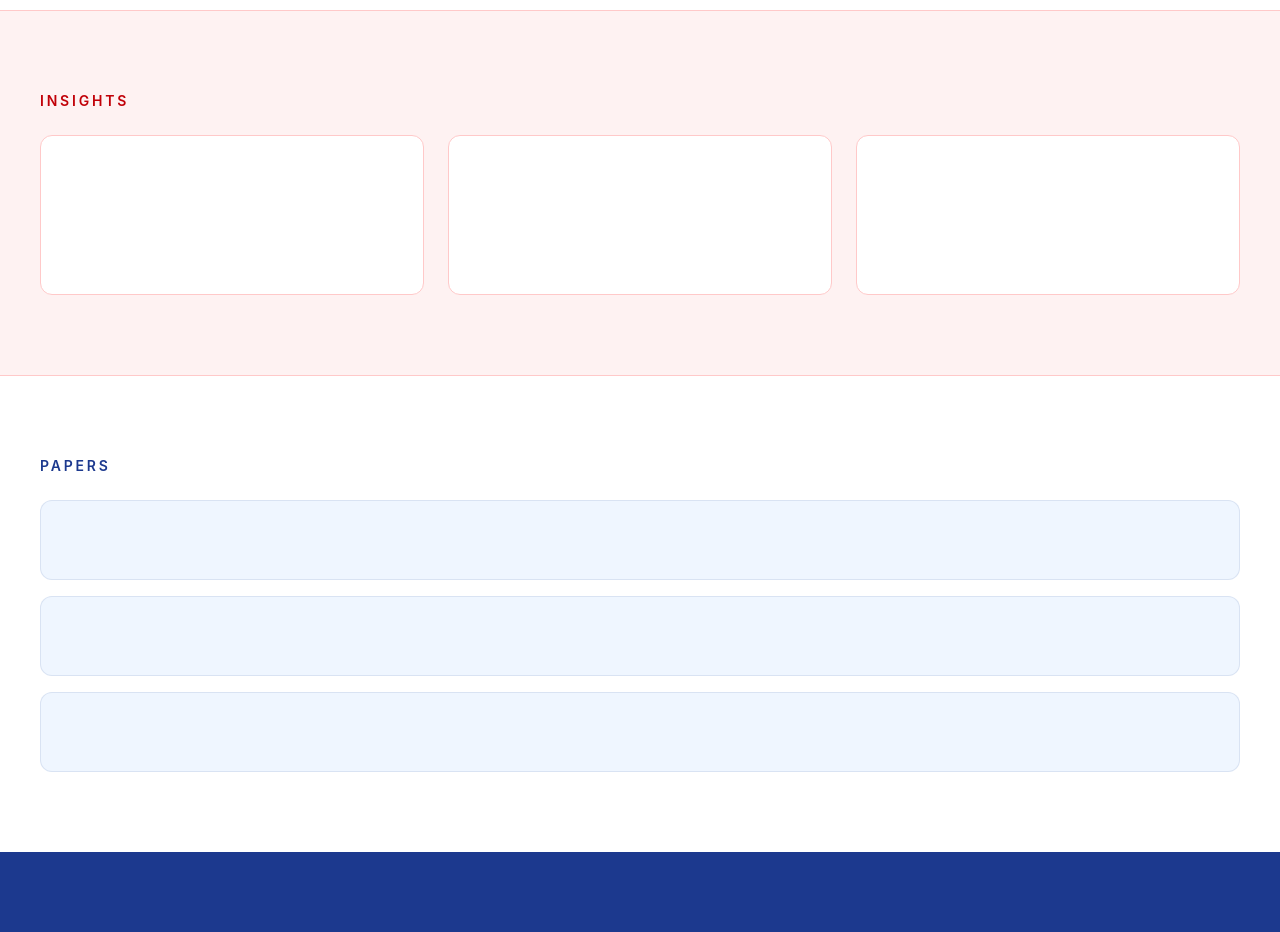
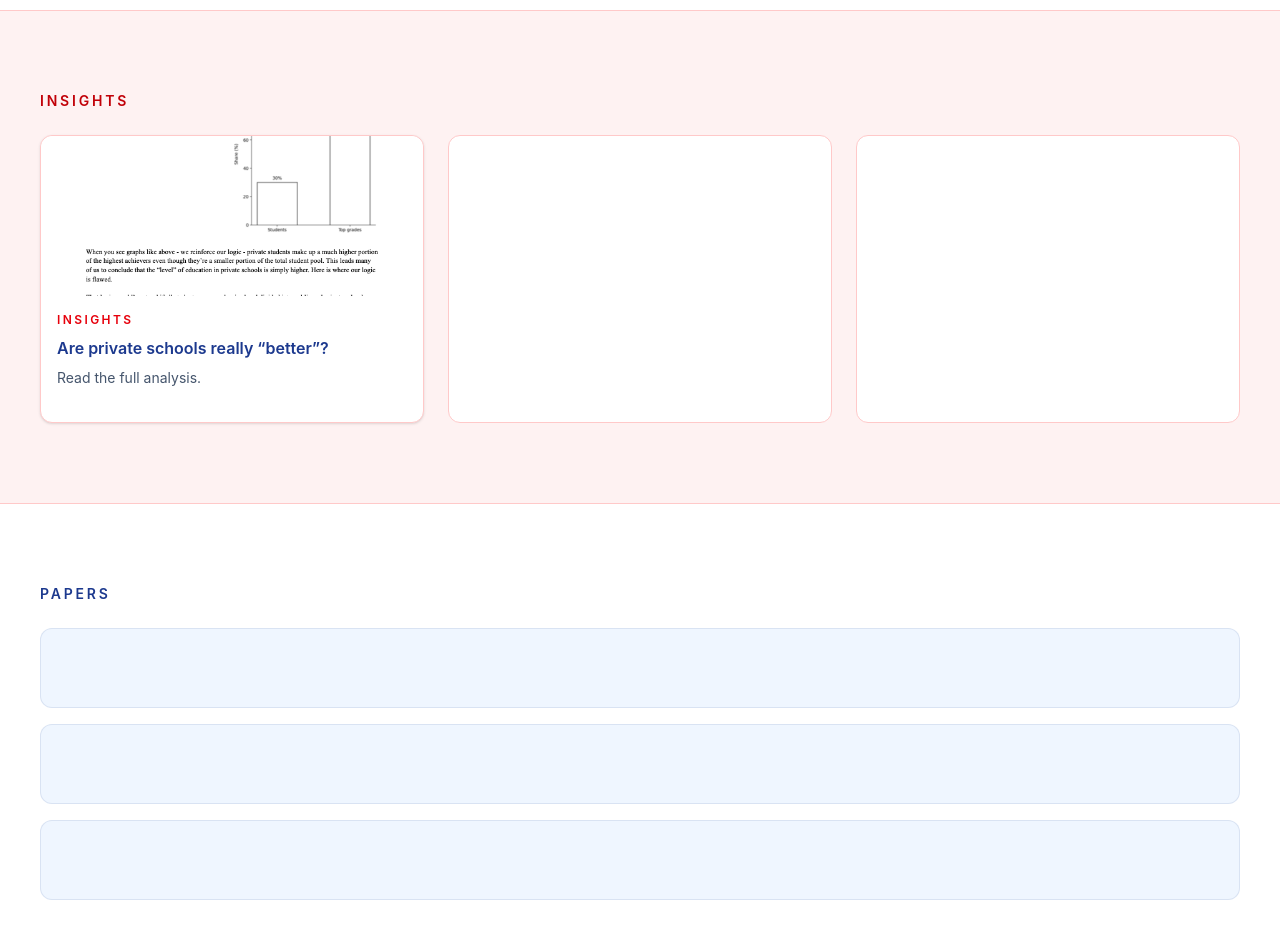
Before and after one commit to sgaut002/metrics-nepal-site, a React (Vite) app: page / in a window 1280 px wide. Shown: the part 1100-2032 px from the top of the page. Built offline with nearby package versions, Linux system fonts and the light colour scheme.

Commit message:
Add insights article page and card

```diff
--- a/src/App.jsx
+++ b/src/App.jsx
@@ -5,6 +5,83 @@ export default function MetricsNepalHomepage() {
     { label: "Papers", href: "#papers" },
     { label: "Careers", href: "#careers" },
   ];
+  const articlePath = "/insights/private-schools-better";
+  const article = {
+    title: 'Are private schools really “better”?',
+    paragraphs: [
+      'There’s a persistent narrative in Nepal that private schools are “better” than public or as we better know them, “government schools”. This is generally linked to visible educational outcomes - SEE pass rates, language proficiency, and standardized testing. But is this reflecting private schools or the students attending them?',
+      'When you see graphs like above - we reinforce our logic - private students make up a much higher portion of the highest achievers even though they’re a smaller portion of the total student pool. This leads many of us to conclude that the “level” of education in private schools is simply higher. Here is where our logic is flawed.',
+      'That logic would’ve stood if all students were randomized and divided into public and private school groups randomly. However, that’s not the case. We’ve repeatedly seen families with higher incomes, stronger educational backgrounds, and urban access enroll their children into private schools at a higher rate. These factors combined might independently affect student performance - outside of school choice.',
+      'This shows the observational gap largely reflects selection bias rather than school driven outcomes. Once we start digging a little bit deeper - we realize this isn’t binary either. There isn’t a single quality standard of a public or a private school. A private school in Achham won’t be the same as a private school in Pokhara, and a public school in Bajura won’t be the same as a public school in Kathmandu. The most visible examples are found in public school performances in dense urban centers compared to rural private schools.',
+      'This heterogeneity in schools, along with our previous understanding of student backgrounds leads us to fundamentally question assumptions we made at the beginning - the apparent “better” stature of private schools is now much less clear. When we make observational correlations, we overstate the value of any single factor, disregarding several other mechanisms.',
+      'The relevant question is not whether a school is public or private, but how much value it adds given the students it serves. Policies and decisions based solely on sectoral comparisons risk misidentifying the problem. Improving educational outcomes requires focusing on measurable quality and student-level progress, rather than broad institutional categories.',
+    ],
+  };
+  const isArticlePage =
+    typeof window !== "undefined" && window.location.pathname === articlePath;
+
+  if (isArticlePage) {
+    const articleNavItems = [
+      { label: "Home", href: "/" },
+      { label: "Insights", href: "/#insights" },
+      { label: "Contact", href: "mailto:contact@metricsnepal.com" },
+    ];
+
+    return (
+      <div className="min-h-screen bg-white text-slate-900">
+        <header className="sticky top-0 z-50 border-b border-blue-900/10 bg-white">
+          <div className="mx-auto flex max-w-7xl items-center justify-between px-6 py-4 lg:px-10">
+            <div className="flex items-center gap-3">
+              <a
+                href="https://metricsnepal.com"
+                className="flex items-center"
+                aria-label="Metrics Nepal home"
+              >
+                <img
+                  src="/logo.png"
+                  alt="Metrics Nepal"
+                  className="h-20 w-auto sm:h-24"
+                />
+              </a>
+            </div>
+
+            <nav className="flex flex-wrap items-center gap-6 text-xs sm:text-sm">
+              {articleNavItems.map((item) => (
+                <a
+                  key={item.label}
+                  href={item.href}
+                  className="text-sm font-medium text-blue-900 transition hover:text-red-600"
+                >
+                  {item.label}
+                </a>
+              ))}
+            </nav>
+          </div>
+        </header>
+
+        <main>
+          <section className="mx-auto max-w-4xl px-6 py-16 lg:px-10">
+            <div className="text-center text-sm font-semibold uppercase tracking-[0.2em] text-red-700">
+              Insights
+            </div>
+            <h1 className="mt-4 text-center text-3xl font-semibold text-blue-900 sm:text-4xl">
+              {article.title}
+            </h1>
+            <img
+              src="/insights-private-schools.png"
+              alt={article.title}
+              className="mt-10 w-full rounded-2xl border border-blue-900/10 bg-white shadow-sm"
+            />
+            <div className="mt-10 space-y-6 text-lg leading-8 text-slate-700">
+              {article.paragraphs.map((paragraph) => (
+                <p key={paragraph}>{paragraph}</p>
+              ))}
+            </div>
+          </section>
+        </main>
+      </div>
+    );
+  }
 
   return (
     <div className="min-h-screen bg-white text-slate-900">
@@ -95,8 +172,29 @@ export default function MetricsNepalHomepage() {
               Insights
             </div>
             <div className="mt-6 grid gap-6 lg:grid-cols-3">
-              {[1, 2, 3].map((i) => (
-                <div key={i} className="h-40 rounded-xl border border-red-200 bg-white" />
+              <a
+                href={articlePath}
+                className="group rounded-xl border border-red-200 bg-white shadow-sm transition hover:-translate-y-1 hover:border-red-300 hover:shadow-md"
+              >
+                <img
+                  src="/insights-private-schools.png"
+                  alt={article.title}
+                  className="h-40 w-full rounded-t-xl object-cover"
+                />
+                <div className="p-4">
+                  <div className="text-xs font-semibold uppercase tracking-[0.2em] text-red-600">
+                    Insights
+                  </div>
+                  <h3 className="mt-2 text-base font-semibold text-blue-900">
+                    {article.title}
+                  </h3>
+                  <p className="mt-2 text-sm text-slate-600">
+                    Read the full analysis.
+                  </p>
+                </div>
+              </a>
+              {[2, 3].map((i) => (
+                <div key={i} className="h-72 rounded-xl border border-red-200 bg-white" />
               ))}
             </div>
           </div>
```
Also changed, not shown: public/insights-private-schools.png (added), 1 other file (tests, documents, lock files or other folders).
